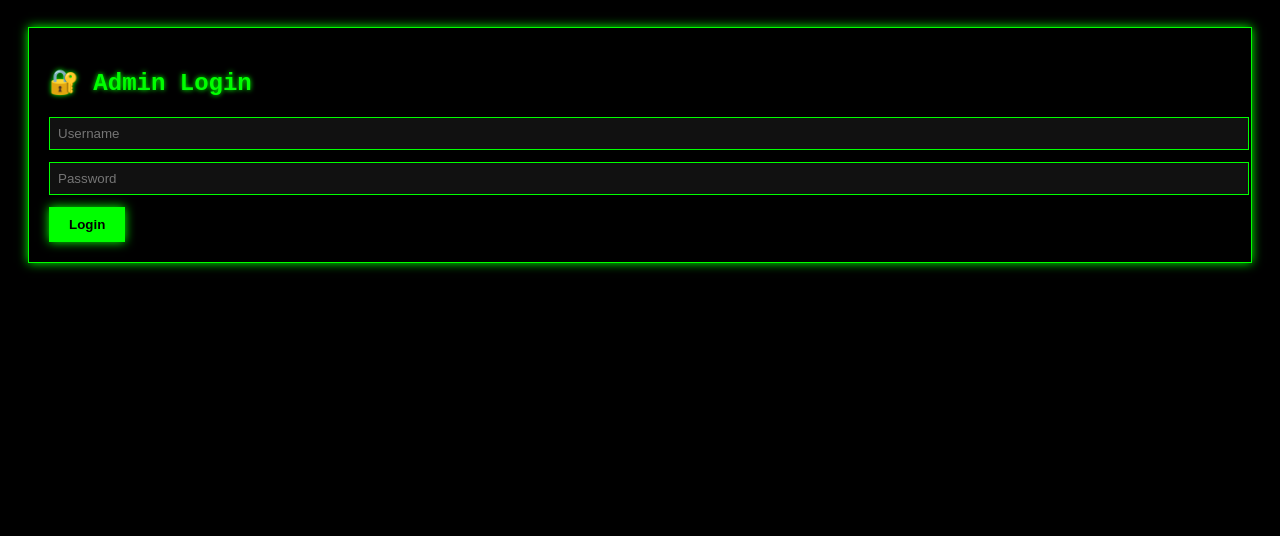
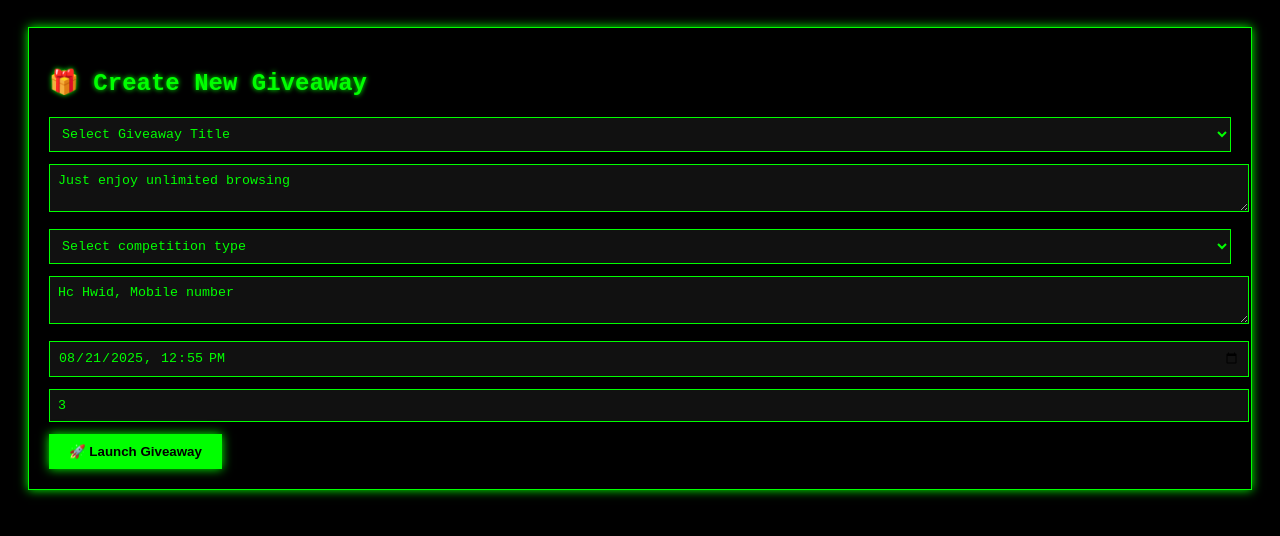
Before and after one commit to botsking-hue/giveaway-nethub, a website: page public/admin096-dashboard/index.html in a window 1280 px wide. Shown: the part 92-628 px from the top of the page. Drawn offline with Linux system fonts and the light colour scheme.

Commit message:
Update index.html

```diff
--- a/public/admin096-dashboard/index.html
+++ b/public/admin096-dashboard/index.html
@@ -22,6 +22,7 @@
       padding: 8px;
       margin-bottom: 12px;
       width: 100%;
+      font-family: inherit;
     }
     button {
       background-color: #00FF00;
@@ -44,46 +45,36 @@
 
   <h1>🟩 Joel's Giveaway Admin Panel</h1>
 
-  <!-- Login Panel -->
-  <div class="section" id="loginPanel">
-    <h2>🔐 Admin Login</h2>
-    <input type="text" id="adminUsername" placeholder="Username" />
-    <input type="password" id="adminPassword" placeholder="Password" />
-    <button onclick="loginAdmin()">Login</button>
-  </div>
-
   <!-- Create Giveaway Section -->
-  <div class="section" id="createGiveaway" style="display:none;">
+  <div class="section" id="createGiveaway">
     <h2>🎁 Create New Giveaway</h2>
     <form id="giveawayForm">
-      <input type="text" id="title" placeholder="What are you giving away?" required />
-      <textarea id="description" placeholder="Giveaway details..." required></textarea>
+      <select id="title" required>
+        <option value="">Select Giveaway Title</option>
+        <option value="Airtel Unlimited 1 Week">Airtel Unlimited 1 Week</option>
+        <option value="M-Pesa Voucher Ksh 500">M-Pesa Voucher Ksh 500</option>
+        <option value="Branded Hoodie">Branded Hoodie</option>
+      </select>
+
+      <textarea id="description" placeholder="Giveaway details..." required>Just enjoy unlimited browsing</textarea>
+
       <select id="type" required>
         <option value="">Select competition type</option>
         <option value="first-come">First-Come Winners</option>
         <option value="random">Random Selection</option>
       </select>
-      <textarea id="requirements" placeholder="Required info from participants" required></textarea>
-      <input type="datetime-local" id="deadline" required />
-      <input type="number" id="winners" placeholder="Number of winners" min="1" required />
+
+      <textarea id="requirements" placeholder="Required info from participants" required>Hc Hwid, Mobile number</textarea>
+
+      <input type="datetime-local" id="deadline" value="2025-08-21T12:55" required />
+
+      <input type="number" id="winners" placeholder="Number of winners" min="1" value="3" required />
+
       <button type="submit">🚀 Launch Giveaway</button>
     </form>
   </div>
 
   <script>
-    function loginAdmin() {
-      const username = document.getElementById('adminUsername').value;
-      const password = document.getElementById('adminPassword').value;
-
-      // Simple mock login (replace with real auth logic)
-      if (username === "assmin" && password === "assmin") {
-        document.getElementById('loginPanel').style.display = 'none';
-        document.getElementById('createGiveaway').style.display = 'block';
-      } else {
-        alert("❌ Invalid credentials");
-      }
-    }
-
     document.getElementById('giveawayForm').addEventListener('submit', async (e) => {
       e.preventDefault();
 
@@ -99,12 +90,21 @@
         created_at: new Date().toISOString()
       };
 
+      // Validate all fields
+      for (const key in data) {
+        if (!data[key] && key !== "max_winners") {
+          alert(`❌ Missing field: ${key}`);
+          return;
+        }
+      }
+
       try {
         const res = await fetch('/.netlify/functions/createGiveaway', {
           method: 'POST',
           headers: { 'Content-Type': 'application/json' },
           body: JSON.stringify(data)
         });
+
         const result = await res.json();
         if (res.ok) {
           alert("✅ Giveaway created successfully!");
@@ -117,8 +117,6 @@
         alert("❌ Submission failed. Try again later.");
       }
     });
-
-
   </script>
 
 </body>
```
Lines whose indentation alone changed are shown as unchanged.
